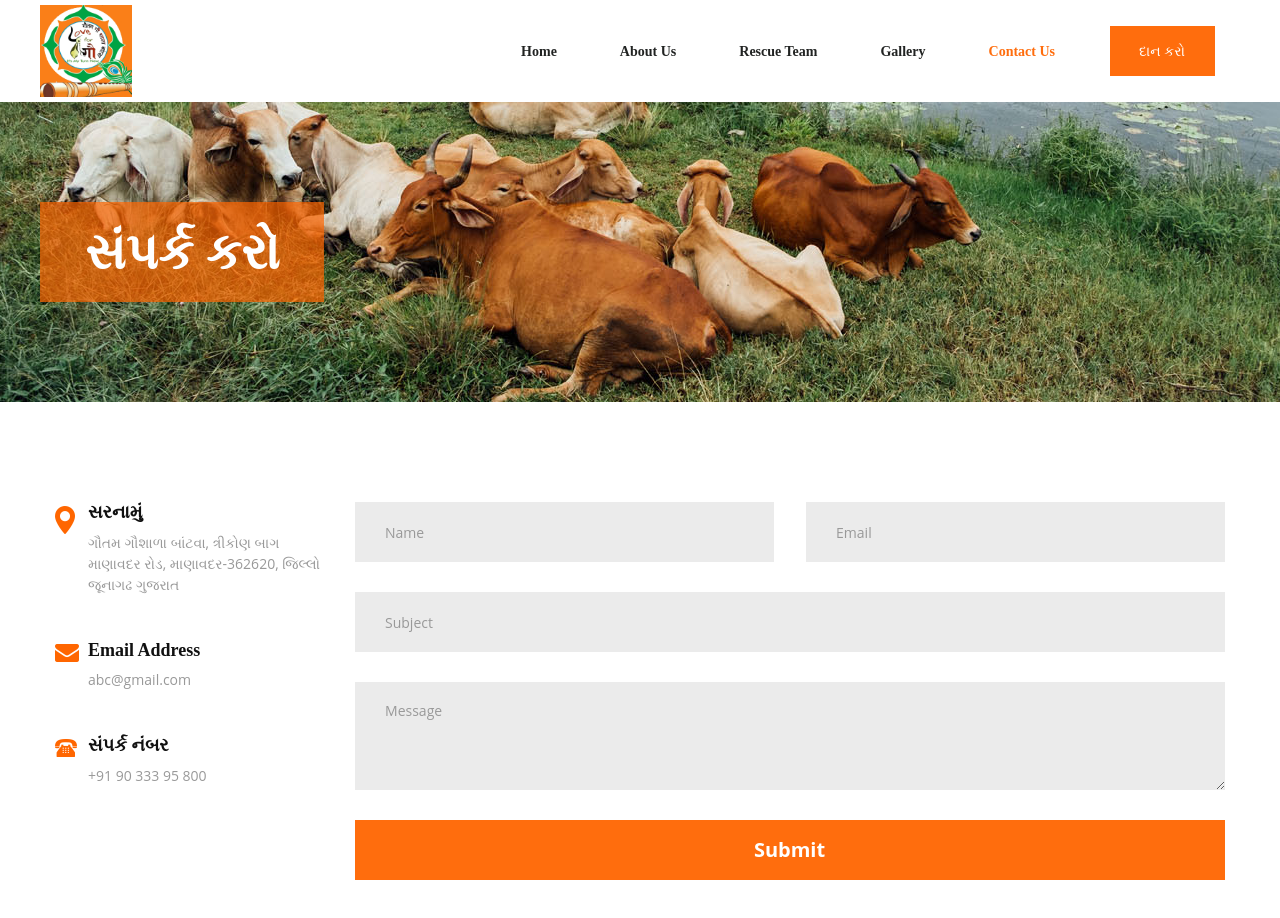
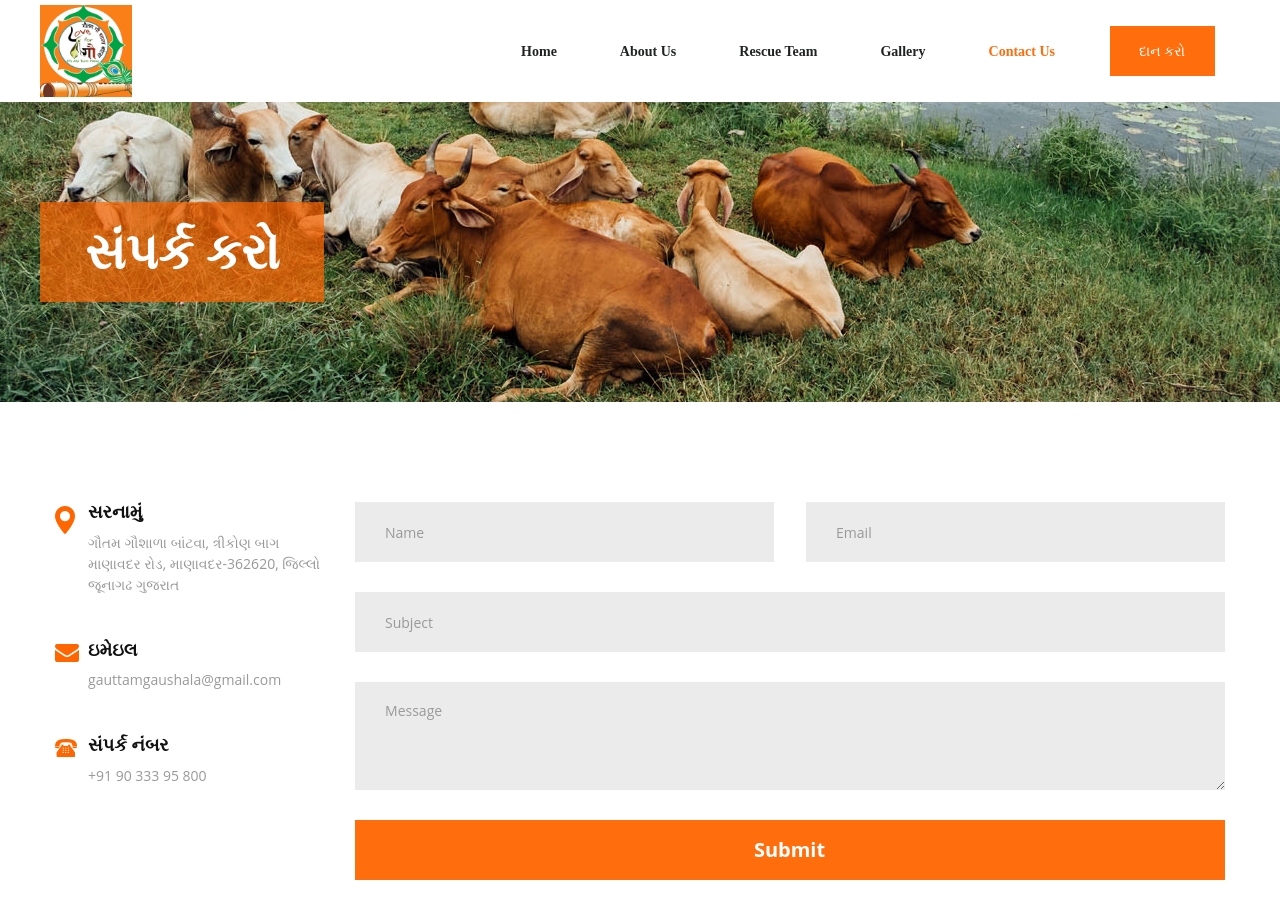
Before and after one commit to Akashnb/gautamgaushala, a React (Create React App) app: page /contact-us in a window 1280 px wide. Shown: the top 918 px of the page. Built offline with nearby package versions, Linux system fonts and the light colour scheme.

Commit message:
email added

```diff
--- a/src/assets/css/danveer.css
+++ b/src/assets/css/danveer.css
@@ -570,6 +570,11 @@ a:hover {
   font-size: 14px;
   color: #999;
 }
+
+.contact-p:hover {
+  color: #999 !important ;
+}
+
 .contact-part .contact-detail .data {
   position: relative;
   margin-bottom: 45px;
--- a/src/modules/AboutUs/AboutDescription/AboutDescriptionSection3.jsx
+++ b/src/modules/AboutUs/AboutDescription/AboutDescriptionSection3.jsx
@@ -12,7 +12,7 @@ const AboutDescriptionSection1 = () => (
             ને રાખવા મા પ્રોબ્લેમ આવવાલાગી જગ્યા ટૂંકી પડવા લાગી એને પોહંચી વળવા
             નગર પાલિકા ને વાત કરી કે તમે કઈ જગ્યા નૌ સહકાર આપો તો અમે કામગીરી
             કરી શકીએ નગર પાલિકા એ એક પડતર જગ્યા હતી તે અમને બતાવી એ જગ્યા રોડ થી
-            ત્રીસ ફૂટ ઊંડો ખાડો હતૉ એ જગ્યા પર ગૌશાળા ઊભી કરવા નિર્ણય ક્ર્યો
+            ત્રીસ ફૂટ ઊંડો ખાડો હતૉ એ જગ્યા પર ગૌશાળા ઊભી કરવા નિર્ણય ક્ર્યો.
           </p>
         </div>
         <div className="col-xs-12 col-lg-6 text-right img-box text-sm-center">
--- a/src/modules/ContactUs/ContactUs.jsx
+++ b/src/modules/ContactUs/ContactUs.jsx
@@ -24,9 +24,9 @@ const ConactUs = () => (
             <div className="data">
               <img src={Mail} alt="gauttamgaushala-mailicon" />
               <div className="contact-info">
-                <h2 className="contact-head-two">Email Address</h2>
+                <h2 className="contact-head-two">ઇમેઇલ</h2>
                 <a href="#" className="contact-p">
-                  abc@gmail.com
+                  gauttamgaushala@gmail.com
                 </a>
               </div>
             </div>
@@ -82,7 +82,11 @@ const ConactUs = () => (
                 defaultValue={""}
               />
             </div>
-            <Button title="Submit" link="about" className="contact-submit" />
+            <Button
+              title="Submit"
+              link="contact-us"
+              className="contact-submit"
+            />
           </form>
         </div>
       </div>
```
